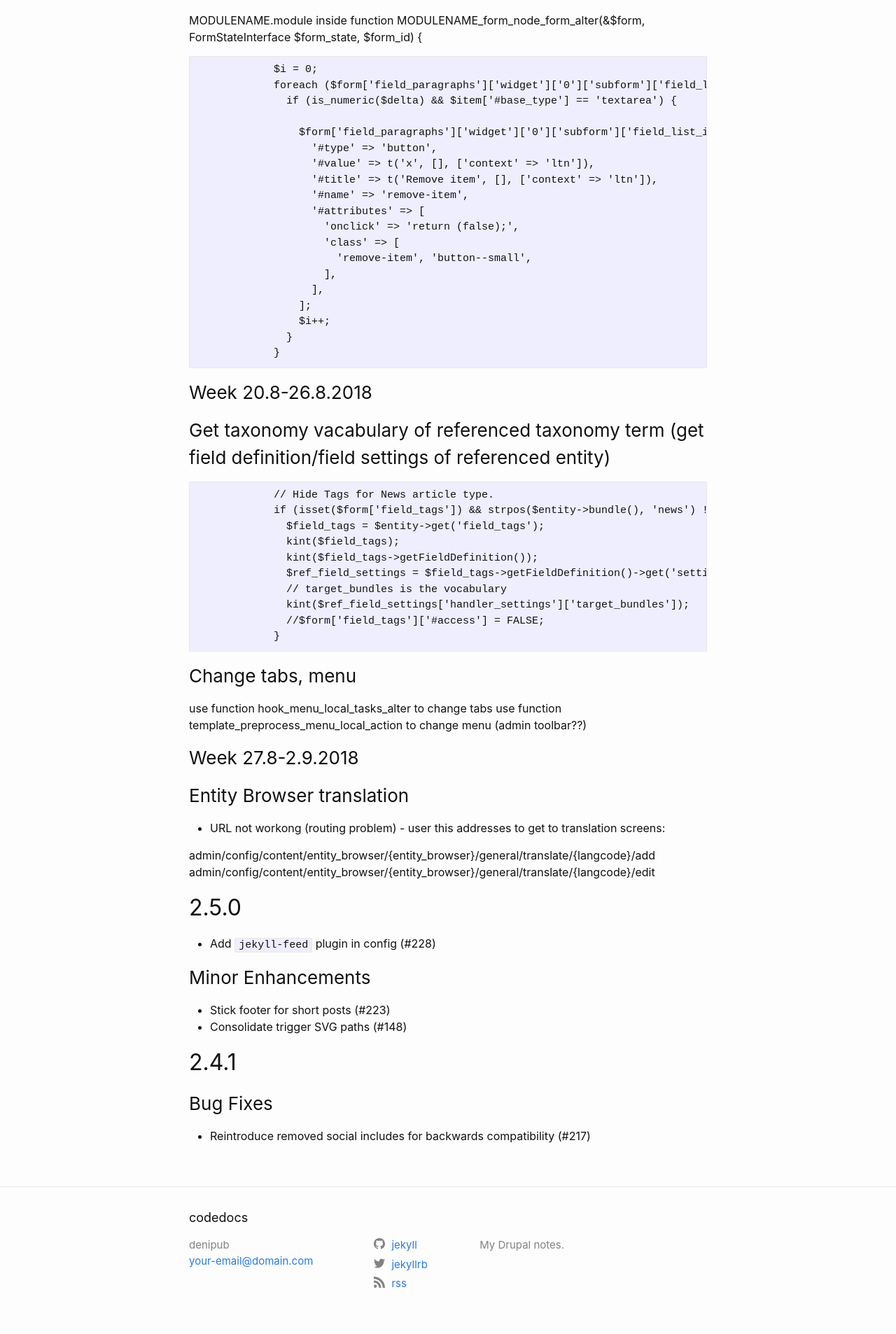
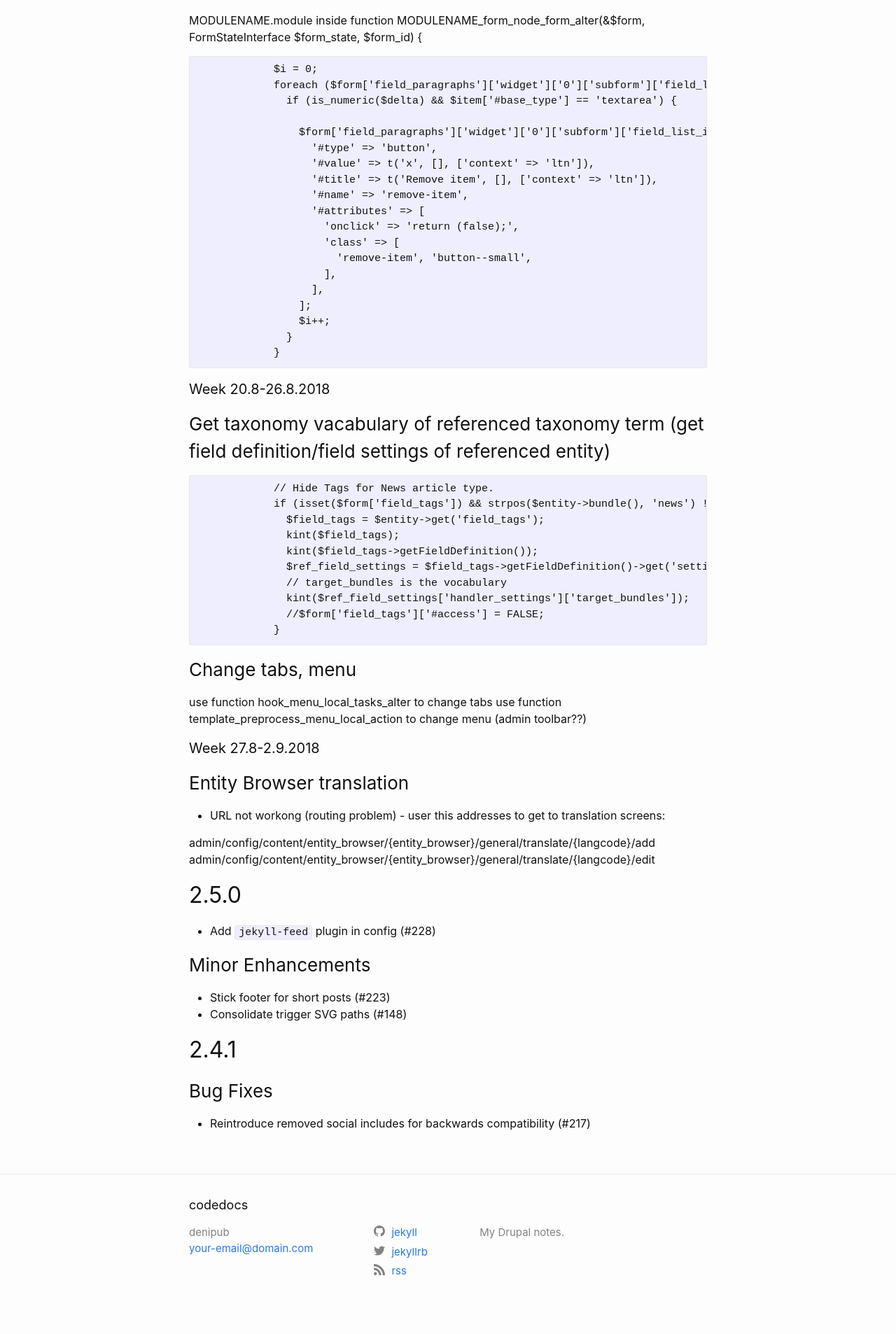
Before and after one commit to denipub/denipub.github.io, a Jekyll site: the page built from test.md, in a window 1280 px wide. Shown: the part 898-2804 px from the top of the page at 70% size. Built offline with Jekyll 4.4.1, drawn with Linux system fonts in a browser that asks for light colours; our own code applies the rules of GitHub Pages for plain Markdown files.

```diff
--- a/test.md
+++ b/test.md
@@ -50,7 +50,7 @@ MODULENAME.module inside function MODULENAME_form_node_form_alter(&$form, FormSt
                   }
                 }
 
-### Week 20.8-26.8.2018
+#### Week 20.8-26.8.2018
 
 ### Get taxonomy vacabulary of referenced taxonomy term (get field definition/field settings of referenced entity)
 
@@ -73,7 +73,7 @@ use function hook_menu_local_tasks_alter to change tabs
 use function template_preprocess_menu_local_action to change menu (admin toolbar??)
 
 
-### Week 27.8-2.9.2018
+#### Week 27.8-2.9.2018
 
 ### Entity Browser translation
 
@@ -81,6 +81,8 @@ use function template_preprocess_menu_local_action to change menu (admin toolbar
 
 admin/config/content/entity_browser/{entity_browser}/general/translate/{langcode}/add
 admin/config/content/entity_browser/{entity_browser}/general/translate/{langcode}/edit
+
+
 
 
 
```
